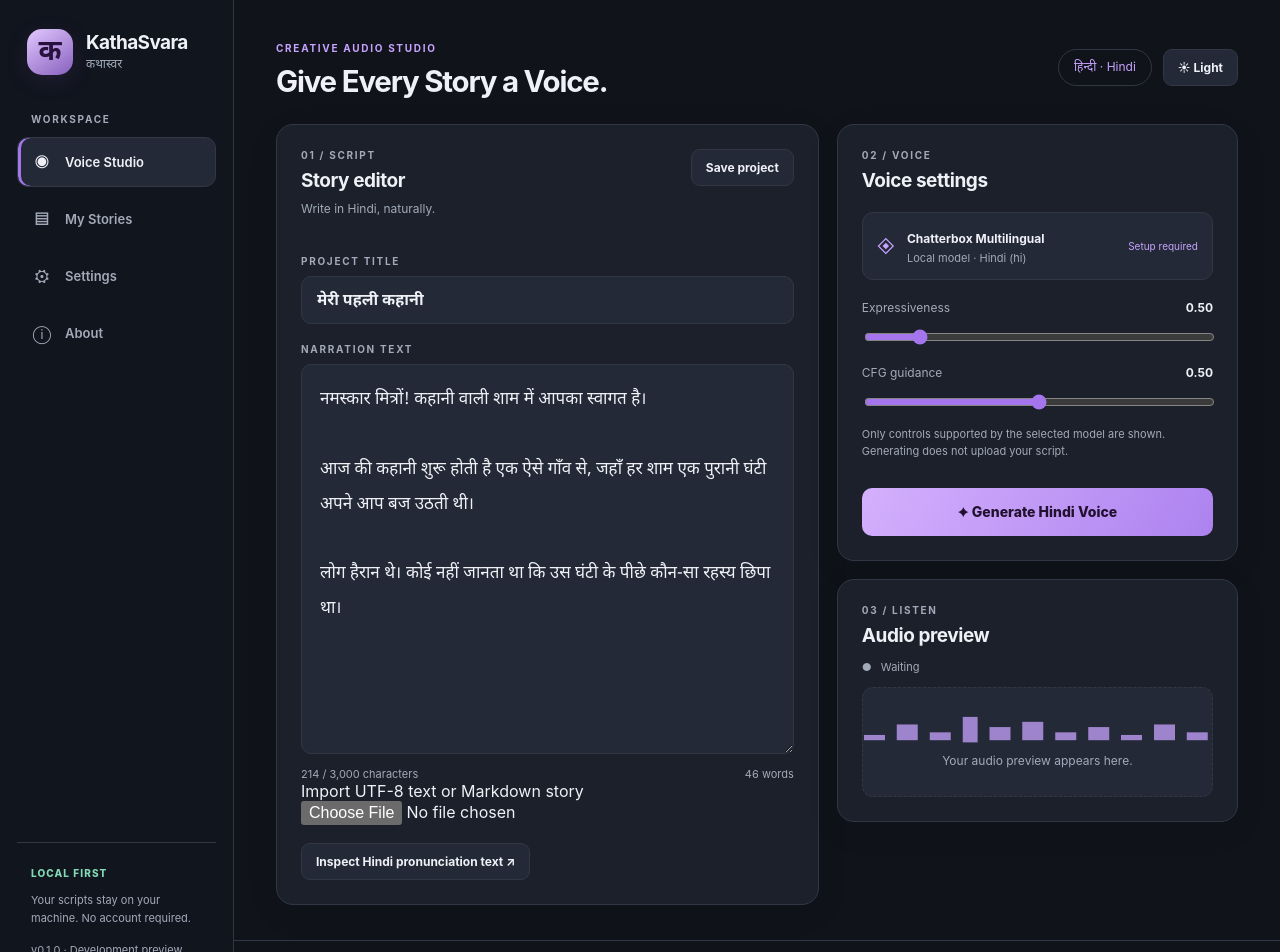
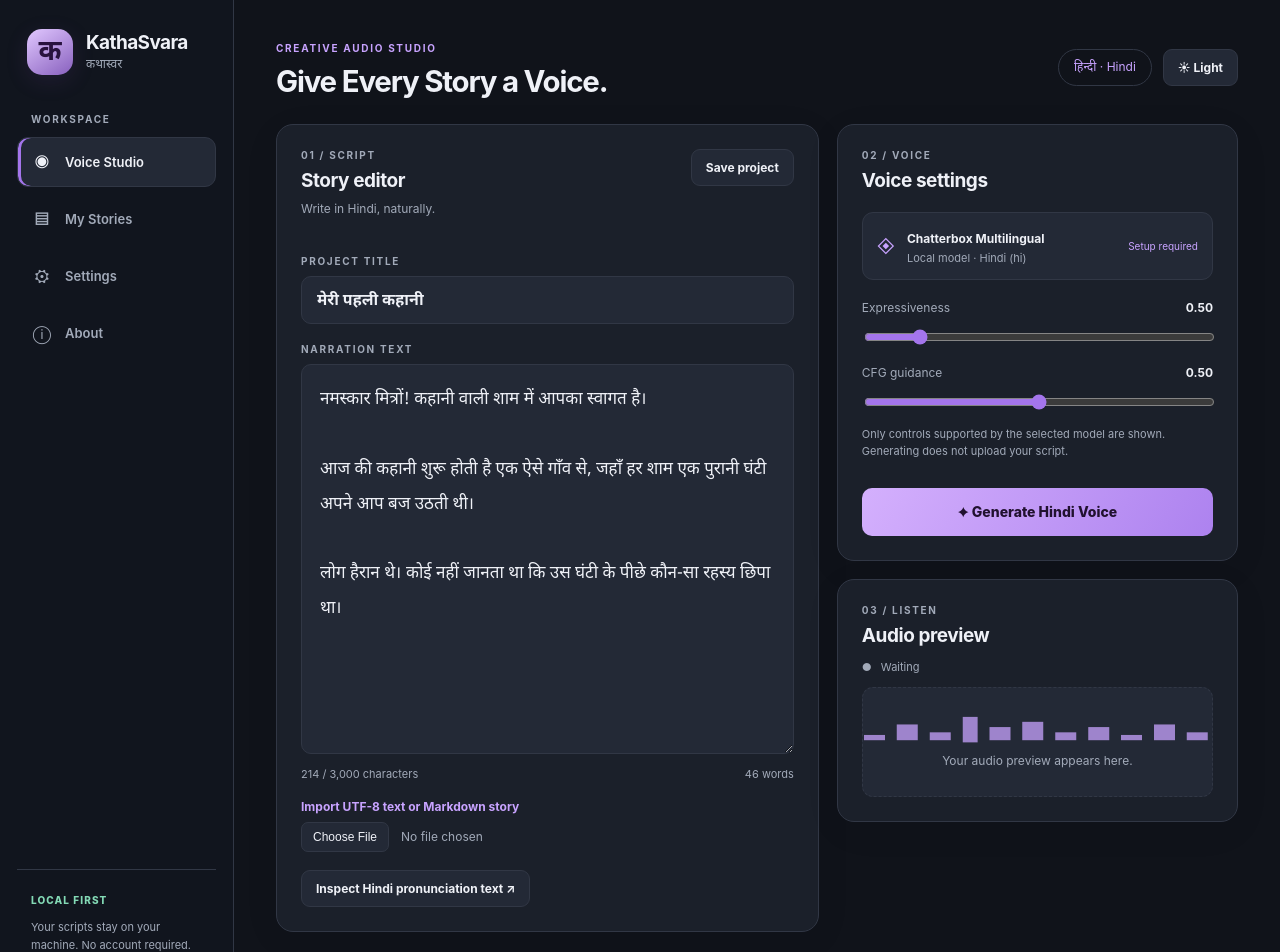
Before and after one commit to sanskarIN/KathaSvara, a React (Vite) app in the folder apps/desktop/: page / in a window 1280 px wide. Shown: the top 952 px of the page. Built offline with nearby package versions, Linux system fonts and the light colour scheme.

Commit message:
style: make local story import accessible in Hindi editor

```diff
--- a/apps/desktop/src/styles.css
+++ b/apps/desktop/src/styles.css
@@ -128,3 +128,7 @@ audio { display: block; width: 100%; margin: 13px 0; }
 .inspection-panel ol { max-height: 230px; overflow-y: auto; padding-left: 23px; color: var(--muted); font-size: 13px; }
 .inspection-panel li { margin: 7px 0; line-height: 1.65; }
 .inspection-panel .secondary-button { margin-top: 12px; }
+
+.import-control { display: block; font-size: 12px; font-weight: 700; color: var(--accent); margin-top: 18px; margin-bottom: 8px; }
+#import-story { display: block; width: 100%; max-width: 100%; font-size: 12px; color: var(--muted); }
+#import-story::file-selector-button { border: 1px solid var(--border); background: var(--surface-2); border-radius: 7px; color: var(--text); padding: 7px 11px; cursor: pointer; margin-right: 12px; }
```
